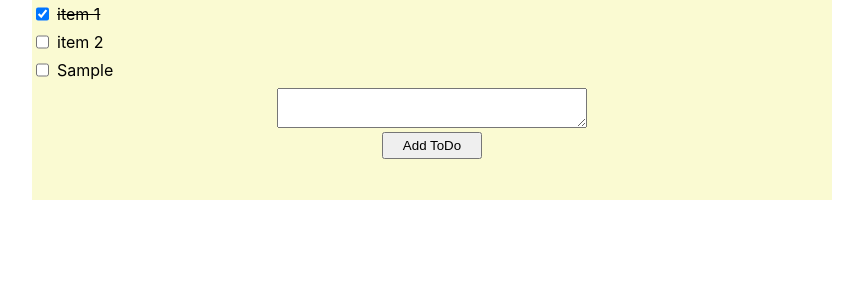
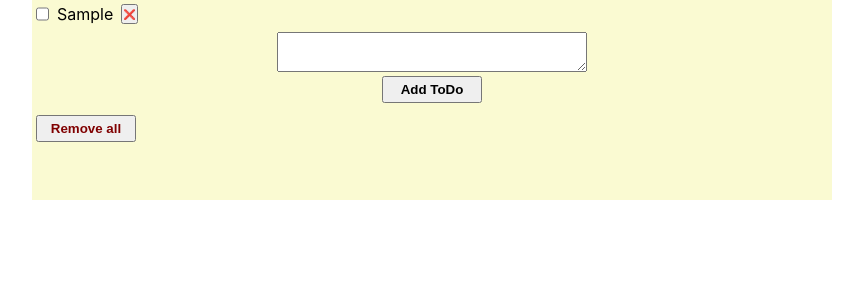
Before and after one commit to xx745/react-todo-typescript, a React (Create React App) app: page / in a window 1280 px wide. Both pictures are taken after typing "Sample" into the empty fields and a click on the button "Add ToDo". Shown: the top 300 px of the page, without its empty margins (208-1071 px from the left). Built offline with nearby package versions, Linux system fonts and the light colour scheme.

Commit message:
added localStorage handling, and option to remove single or all todos

```diff
--- a/src/App.tsx
+++ b/src/App.tsx
@@ -1,24 +1,28 @@
-import React from 'react';
+import React, { useState, useEffect } from 'react';
 import './css/App.css';
 import ToDoItem from './components/ToDoItem';
 import ToDoNewItem from './components/ToDoNewItem';
-import { useState } from 'react';
+import StorageApi from './services/StorageApi';
 
-const initialTodos: ToDo[] = [
-  {
-    id: 123,
-    text: 'item 1',
-    completed: true
-  },
-  {
-    id: 456,
-    text: 'item 2',
-    completed: false
-  }
-];
+const storage = new StorageApi();
+
+const initialTodos: ToDo[] = [];
 
 function App() {
   const [allTodos, setTodos] = useState(initialTodos);
+
+  useEffect(() => {
+    const savedToDos: ToDo[] = storage.loadTodos();
+
+    if (savedToDos.length) {
+      setTodos(savedToDos);
+    }
+  }, []); // called on mounted
+
+  function saveTodos(todosToSave: ToDo[]): void {
+    setTodos(todosToSave);
+    storage.saveTodos(todosToSave);
+  }
 
   function toggleTodo(selectedTodo: ToDo): void {
     const newTodos = allTodos.map((todo) => {
@@ -31,10 +35,10 @@ function App() {
       return todo;
     });
 
-    setTodos(newTodos);
+    saveTodos(newTodos);
   }
 
-  function addTodo(text: string) {
+  function addTodo(text: string): void {
     if (!text.length || !text.trim().length) {
       alert('Text cannot be empty!');
 
@@ -47,18 +51,35 @@ function App() {
       completed: false
     };
 
-    setTodos([...allTodos, newTodo]);
+    saveTodos([...allTodos, newTodo]);
+  }
+
+  function removeAllTodos(): void {
+    setTodos([]);
+    storage.removeTodos();
+  }
+
+  function removeTodo(todoToRemove: ToDo): void {
+    const newToDosArray: ToDo[] = allTodos.filter(todo => todo.id !== todoToRemove.id);
+
+    saveTodos(newToDosArray);
   }
 
   return (
     <div className="App">
       {allTodos.map(todo => (
         <ToDoItem
-          key={todo.text}
+          key={`${todo.text}-${todo.id}`}
           todo={todo}
-          toggleTodo={toggleTodo} />
+          toggleTodo={toggleTodo}
+          initRemoveTodo={removeTodo} />
       ))}
       <ToDoNewItem addTodo={addTodo} />
+      <button
+        className='ToDoClearAll__btn'
+        onClick={removeAllTodos}>
+        Remove all
+      </button>
     </div>
   );
 }
--- a/src/components/ToDoItem.tsx
+++ b/src/components/ToDoItem.tsx
@@ -1,17 +1,20 @@
 import React from 'react';
 
-function ToDoItem({ todo, toggleTodo }: ToDoItemProps): JSX.Element {
+function ToDoItem({ todo, toggleTodo, initRemoveTodo }: ToDoItemProps): JSX.Element {
   return (
     <div className='ToDoItem'>
       <input
         type="checkbox"
         checked={todo.completed}
-        onChange={() => { toggleTodo(todo); }} />
+        onChange={() => toggleTodo(todo)} />
       <span
         style={{ textDecoration: todo.completed ? 'line-through' : undefined }}
         className='ToDoItem__label'>
         {todo.text}
       </span>
+      <button
+        className='RemoveToDo__btn'
+        onClick={() => initRemoveTodo(todo)}>❌</button>
     </div>
   );
 }
--- a/src/css/App.css
+++ b/src/css/App.css
@@ -30,6 +30,20 @@
   width: 100px;
   margin: 0.25rem;
   padding: 0.25rem;
+  font-weight: bold;
+}
+
+.RemoveToDo__btn {
+  margin-left: 0.5rem;
+  font-size: 10px;
+}
+
+.ToDoClearAll__btn {
+  width: 100px;
+  margin: 0.25rem;
+  padding: 0.25rem;
+  color: maroon;
+  font-weight: bold;
 }
 
 .line-through {
--- a/src/services/StorageApi.ts
+++ b/src/services/StorageApi.ts
@@ -1,7 +1,26 @@
-// simple API to store data in LocalStorage
+// simple API to use LocalStorage
 
 class StorageApi {
-// tba
+  key = 'reactTodos';
+
+  loadTodos(): ToDo[] {
+    const itemsFromLocalStorage: string | null = localStorage.getItem(this.key);
+
+    if (itemsFromLocalStorage) {
+      return JSON.parse(itemsFromLocalStorage);
+    }
+
+    return [];
+  }
+
+  saveTodos(todosToSave: ToDo[]): void {
+    const stringifiedTodos = JSON.stringify(todosToSave);
+    localStorage.setItem(this.key, stringifiedTodos);
+  }
+
+  removeTodos(): void {
+    localStorage.removeItem(this.key);
+  }
 }
 
 export default StorageApi;
--- a/src/types.d.ts
+++ b/src/types.d.ts
@@ -5,10 +5,12 @@ interface ToDo {
 }
 
 type ToggleTodo = (selectedTodo: ToDo) => void;
+type RemoveTodo = (selectedTodo: ToDo) => void;
 
 interface ToDoItemProps {
   todo: ToDo;
   toggleTodo: ToggleTodo;
+  initRemoveTodo: RemoveTodo;
 }
 
 type AddTodo = (text: string) => void;
```
Also changed, not shown: 2 other files (tests, documents, lock files or other folders).
